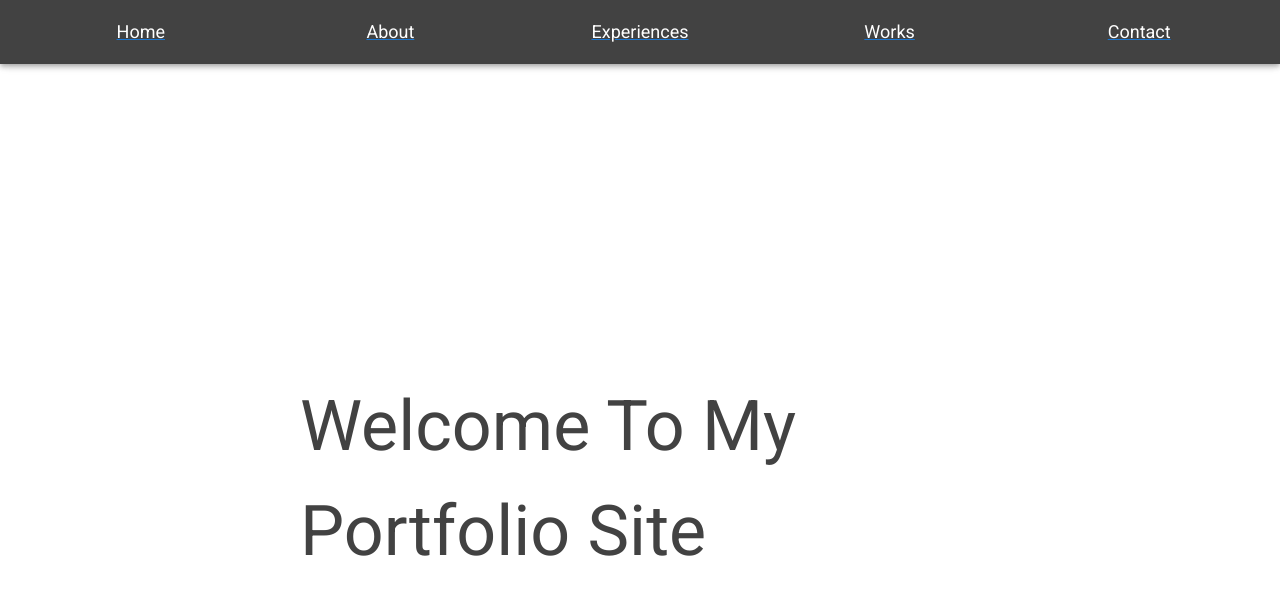
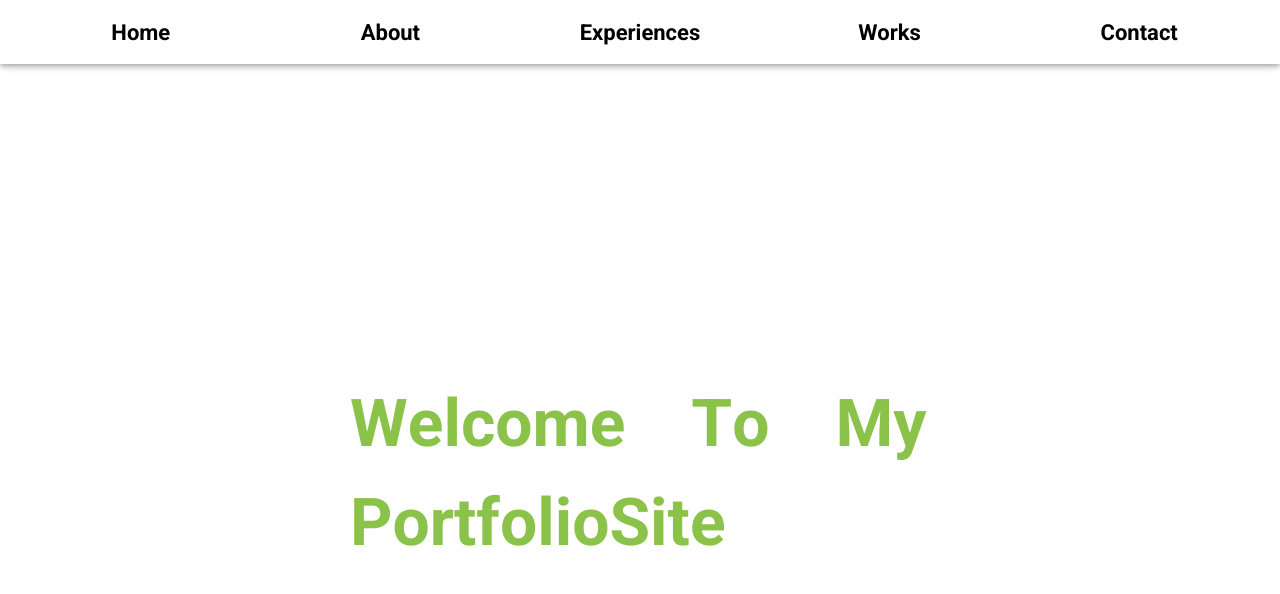
Before and after one commit to kobachi53/portfolio, a Vue app: page / in a window 1280 px wide. Shown: the top 594 px of the page. Built offline with nearby package versions, Linux system fonts and the light colour scheme.

Commit message:
【完了】 ・navuバーの完成 ・ホーム画面（アニメーション含む）

```diff
--- a/src/components/Home.vue
+++ b/src/components/Home.vue
@@ -1,7 +1,15 @@
 <template>
   <div>
     <navber></navber>
-    <div class="parent .font-weight-black.font-italic">Welcome To My Portfolio Site</div>
+    <div class="TextAnime1">
+      <span
+        v-for="(t, index) in text"
+        :key="index"
+        class="item"
+        :style="{animationDelay: index*100+'ms'}"
+        v-text="t"
+      />
+    </div>
   </div>
 </template>
 
@@ -13,15 +21,27 @@ export default {
     Navber
   },
   data: () => ({
-    //
+    text: "Welcome　To　MyPortfolioSite"
   })
 };
 </script>
 
-<style>
-.parent {
-  padding: 310px 300px;
-  font-size: 70px;
-  color: #424242;
+
+<style scoped>
+@keyframes text-in {
+  0% {
+    transform: translate(0, -20px);
+    opacity: 0;
+  }
+}
+.item {
+  display: inline-block;
+  color: #8bc34a;
+  font-weight: bold;
+  animation: text-in 0.8s cubic-bezier(0.22, 0.15, 0.25, 1.43) 0s backwards;
+}
+.TextAnime1 {
+  padding: 310px 350px;
+  font-size: 66px;
 }
 </style>
--- a/src/components/Navber.vue
+++ b/src/components/Navber.vue
@@ -1,29 +1,29 @@
 <template>
-  <v-app-bar app color="grey darken-3">
+  <v-app-bar app color="white">
     <v-layout justify-space-around>
       <div class="box">
         <router-link to="/">
-          <font color="white">Home</font>
+          <font color="black">Home</font>
         </router-link>
       </div>
       <div class="box">
         <router-link to="/about">
-          <font color="white">About</font>
+          <font color="black">About</font>
         </router-link>
       </div>
       <div class="box">
         <router-link to="/experiences">
-          <font color="white">Experiences</font>
+          <font color="black">Experiences</font>
         </router-link>
       </div>
       <div class="box">
         <router-link to="/works">
-          <font color="white">Works</font>
+          <font color="black">Works</font>
         </router-link>
       </div>
       <div class="box">
         <router-link to="/contact">
-          <font color="white">Contact</font>
+          <font color="black">Contact</font>
         </router-link>
       </div>
     </v-layout>
@@ -38,9 +38,8 @@ export default {
 
 <style>
 .box {
-  height: 50px;
+  height: 55px;
   width: 350px;
-  background-color: #424242;
   position: relative;
   text-align: center;
 }
@@ -51,10 +50,12 @@ a {
   left: 100;
   width: 100%;
   height: 100%;
-  font-size: 18px;
+  font-size: 22px;
   padding: 10px;
+  text-decoration: none;
+  font-weight: bold;
 }
 a:hover {
-  background-color: #9f956c;
+  background-color: #c4e1a4;
 }
 </style>
```
